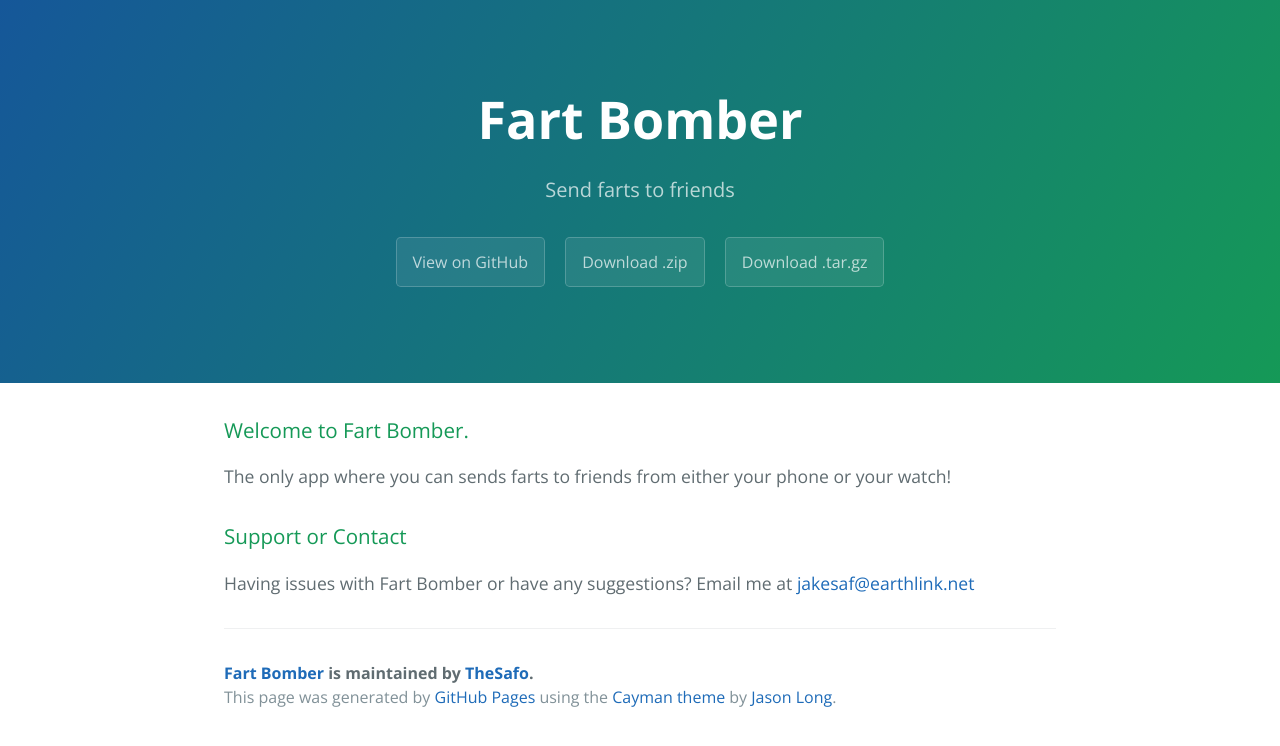
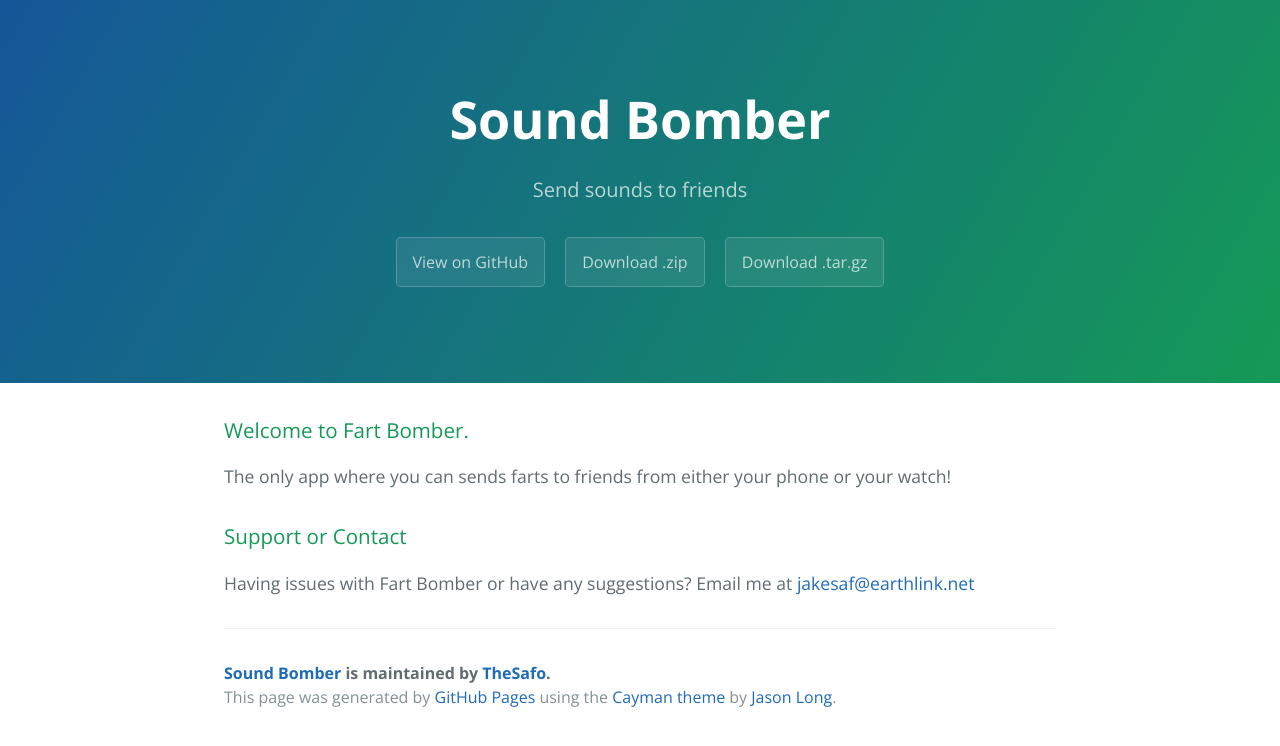
Before and after one commit to TheSafo/Fart-Bomber, a plain HTML site: page index.html in a window 1280 px wide. Drawn offline with nearby package versions, Linux system fonts and the light colour scheme.

Commit message:
Create gh-pages branch via GitHub

```diff
--- a/index.html
+++ b/index.html
@@ -2,7 +2,7 @@
 <html lang="en-us">
   <head>
     <meta charset="UTF-8">
-    <title>Fart Bomber by TheSafo</title>
+    <title>Sound Bomber by TheSafo</title>
     <meta name="viewport" content="width=device-width, initial-scale=1">
     <link rel="stylesheet" type="text/css" href="stylesheets/normalize.css" media="screen">
     <link href='http://fonts.googleapis.com/css?family=Open+Sans:400,700' rel='stylesheet' type='text/css'>
@@ -11,8 +11,8 @@
   </head>
   <body>
     <section class="page-header">
-      <h1 class="project-name">Fart Bomber</h1>
-      <h2 class="project-tagline">Send farts to friends</h2>
+      <h1 class="project-name">Sound Bomber</h1>
+      <h2 class="project-tagline">Send sounds to friends</h2>
       <a href="https://github.com/TheSafo/Fart-Bomber" class="btn">View on GitHub</a>
       <a href="https://github.com/TheSafo/Fart-Bomber/zipball/master" class="btn">Download .zip</a>
       <a href="https://github.com/TheSafo/Fart-Bomber/tarball/master" class="btn">Download .tar.gz</a>
@@ -30,7 +30,7 @@
 <p>Having issues with Fart Bomber or have any suggestions? Email me at <a href="mailto:jakesaf@earthlink.net">jakesaf@earthlink.net</a></p>
 
       <footer class="site-footer">
-        <span class="site-footer-owner"><a href="https://github.com/TheSafo/Fart-Bomber">Fart Bomber</a> is maintained by <a href="https://github.com/TheSafo">TheSafo</a>.</span>
+        <span class="site-footer-owner"><a href="https://github.com/TheSafo/Fart-Bomber">Sound Bomber</a> is maintained by <a href="https://github.com/TheSafo">TheSafo</a>.</span>
 
         <span class="site-footer-credits">This page was generated by <a href="https://pages.github.com">GitHub Pages</a> using the <a href="https://github.com/jasonlong/cayman-theme">Cayman theme</a> by <a href="https://twitter.com/jasonlong">Jason Long</a>.</span>
       </footer>
--- a/params.json
+++ b/params.json
@@ -1 +1 @@
-{"name":"Fart Bomber","tagline":"Send farts to friends","body":"###Welcome to Fart Bomber.\r\nThe only app where you can sends farts to friends from either your phone or your watch!\r\n\r\n###Support or Contact\r\nHaving issues with Fart Bomber or have any suggestions? Email me at jakesaf@earthlink.net","google":"","note":"Don't delete this file! It's used internally to help with page regeneration."}
+{"name":"Sound Bomber","tagline":"Send sounds to friends","body":"###Welcome to Fart Bomber.\r\nThe only app where you can sends farts to friends from either your phone or your watch!\r\n\r\n###Support or Contact\r\nHaving issues with Fart Bomber or have any suggestions? Email me at jakesaf@earthlink.net","google":"","note":"Don't delete this file! It's used internally to help with page regeneration."}
```
